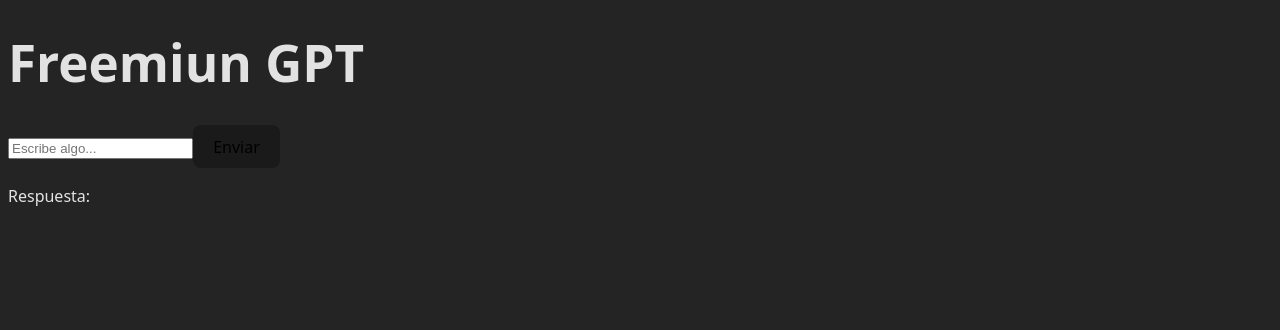
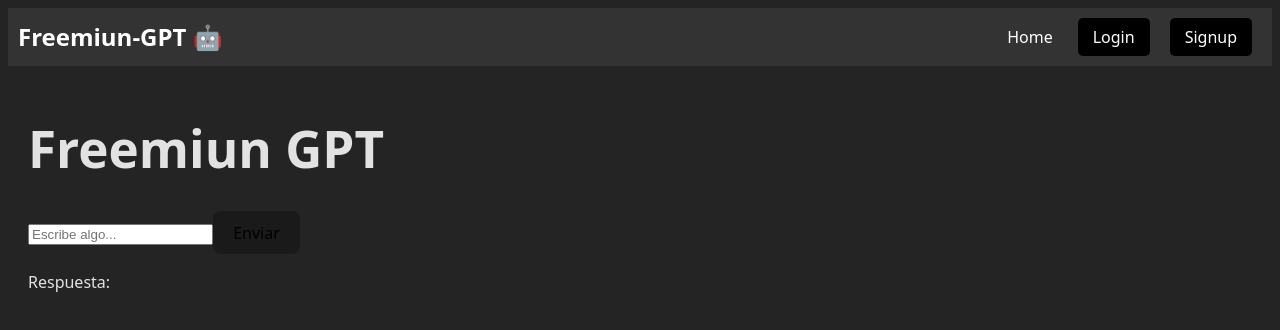
Before and after one commit to JosDev25/Chatbot-frontend, a React (Vite) app: page / in a window 1280 px wide. Shown: the top 330 px of the page. Built offline with nearby package versions, Linux system fonts and the light colour scheme.

Commit message:
#8 refactor(AppLayout): Updated main.tsx to use AppLayout

```diff
--- a/src/main.tsx
+++ b/src/main.tsx
@@ -1,11 +1,10 @@
 import { StrictMode } from 'react'
 import { createRoot } from 'react-dom/client'
 import './index.css'
-import App from './App.tsx'
-import ChatBox from './modules/chat/components/ChatBox.tsx'
+import AppLayout from './modules/auth/AppLayout'
 
 createRoot(document.getElementById('root')!).render(
   <StrictMode>
-    <ChatBox />
+    <AppLayout></AppLayout>
   </StrictMode>,
 )
--- /dev/null
+++ b/src/modules/auth/AppLayout.tsx
@@ -0,0 +1,14 @@
+import Navbar from "./components/Navbar/Navbar";
+import ChatBox from "../chat/components/ChatBox";
+const AppLayout = () => {
+  return (
+    <div>
+      <Navbar />
+      <div style={{ padding: '20px' }}>
+        <ChatBox />
+      </div>
+    </div>
+  );
+};
+
+export default AppLayout;
```
